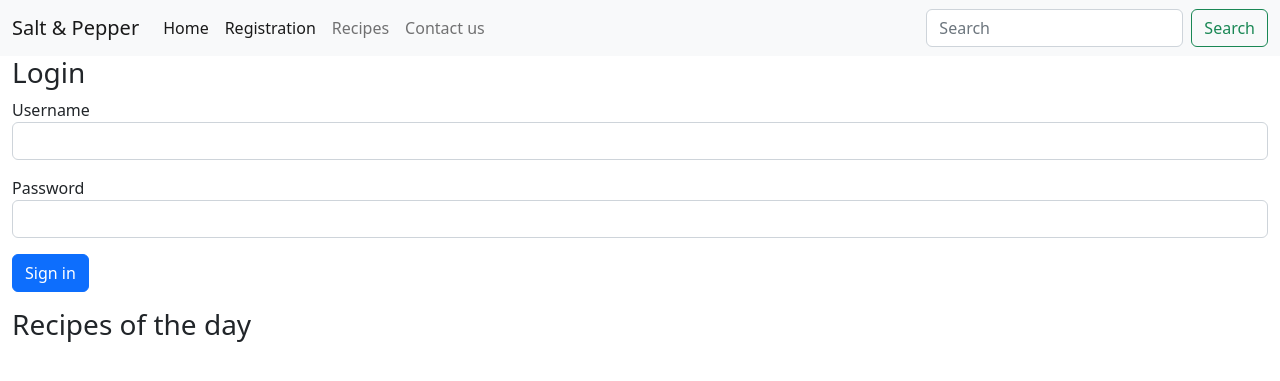
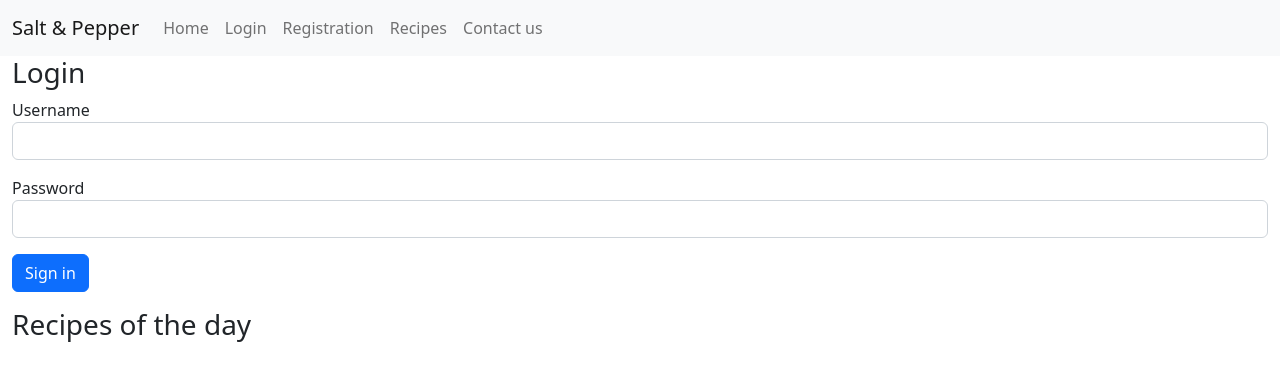
Before and after one commit to NoraPDev/Project-4, a Django app: page / in a window 1280 px wide. Shown: the top 381 px of the page. Run offline with Django 4.2, Linux system fonts and the light colour scheme; data that the repository does not hold is empty; some libraries are stand-ins or nearby versions.

Commit message:
Menu design changes

```diff
--- a/salt_and_pepper/templates/base.html
+++ b/salt_and_pepper/templates/base.html
@@ -23,10 +23,13 @@
           <div class="collapse navbar-collapse" id="navbarSupportedContent">
             <ul class="navbar-nav me-auto mb-2 mb-lg-0">
               <li class="nav-item">
-                <a class="nav-link active" aria-current="page" href="#">Home</a>
+                <a class="nav-link" aria-current="page" href="#">Home</a>
               </li>
               <li class="nav-item">
-                <a class="nav-link active" aria-current="page" href="#">Registration</a>
+                <a class="nav-link" aria-current="page" href="#">Login</a>
+              </li>
+              <li class="nav-item">
+                <a class="nav-link" aria-current="page" href="#">Registration</a>
               </li>
               <li class="nav-item">
                 <a class="nav-link" href="#">Recipes</a>
@@ -37,8 +40,7 @@
             </ul>
 
             <form class="d-flex" role="search">
-              <input class="form-control me-2" type="search" placeholder="Search" aria-label="Search">
-              <button class="btn btn-outline-success" type="submit">Search</button>
+
             </form>
           </div>
         </div>
```
